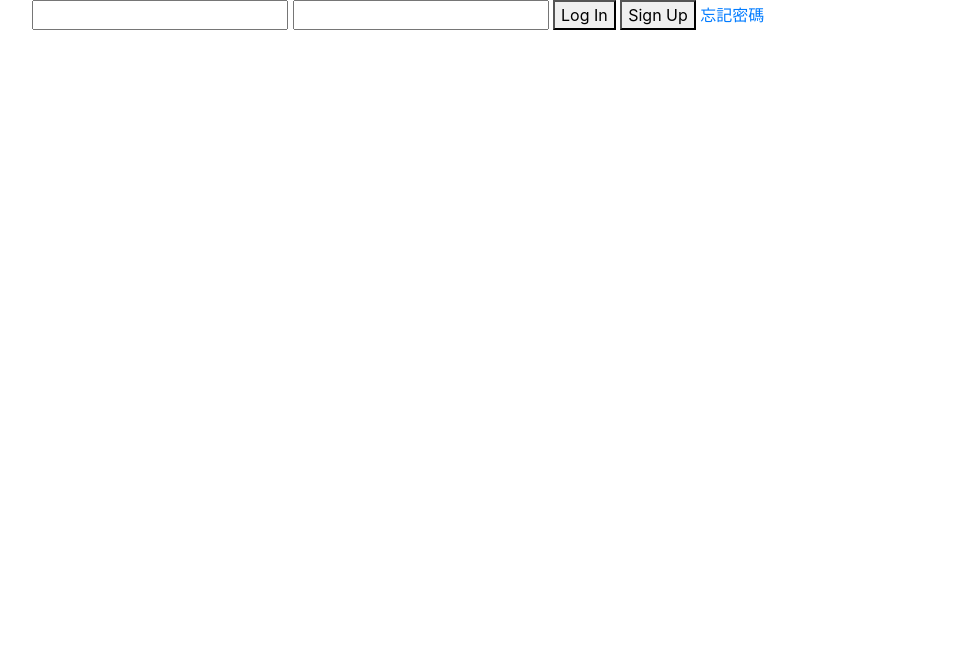
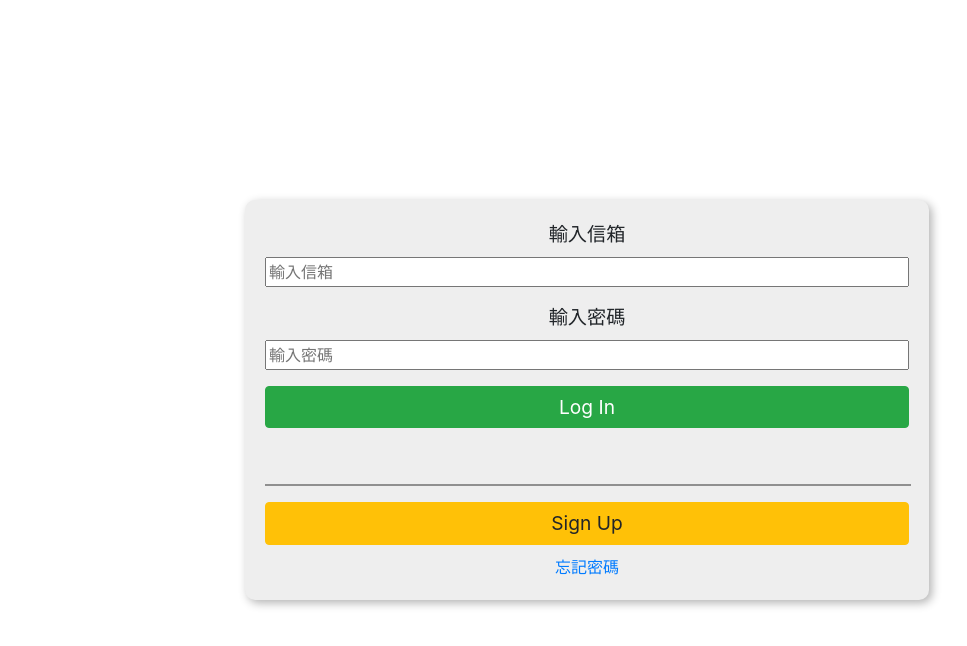
Before and after one commit to diyunhung/goodideas_0325, a plain HTML site: page login.html in a window 1280 px wide. Shown: the whole page, without its empty margins (53-1020 px from the left). Drawn offline with nearby package versions, Linux system fonts and the light colour scheme.

Commit message:
finish log in

```diff
--- a/css/style.css
+++ b/css/style.css
@@ -57,7 +57,67 @@
 /* ----------log in---------- */
 
 
+
+
+.container{
+    width: 100vw;
+    height: 100vh;
+    position: relative;
+}
+
 .login_page{
 
-    margin: 0 auto;
+    width: 60%;
+    height: 400px;
+
+    display: flex;
+    flex-direction: column;
+
+    text-align: center;
+
+    position: absolute;
+    top:0;
+    bottom: 0;
+    right: 0;
+    left: 0;
+    margin: auto;
+
+    padding: 20px;
+    background-color: #eee;
+    border-radius:10px ;
+    box-shadow: 3px 3px 10px rgba(0,0,0,0.3);
+
+
 }
+
+.login_form{
+    display: flex;
+    flex-direction: column;
+    margin-bottom: 40px;
+}
+
+
+.login_form label{
+    font-size: 1.2rem;
+}
+
+
+.login_form input{
+    margin-bottom: 16px;
+
+}
+
+.login_button{
+font-size: 1.2rem;
+}
+
+hr{
+    border: 1px solid #8f8f8f;
+    width: 100%;
+
+}
+
+.signup_button{
+    font-size: 1.2rem;
+    margin-bottom: 10px;
+    }
--- a/login.html
+++ b/login.html
@@ -7,7 +7,7 @@
 
     <!-- Bootstrap CSS -->
     <link rel="stylesheet" href="https://stackpath.bootstrapcdn.com/bootstrap/4.4.1/css/bootstrap.min.css" integrity="sha384-Vkoo8x4CGsO3+Hhxv8T/Q5PaXtkKtu6ug5TOeNV6gBiFeWPGFN9MuhOf23Q9Ifjh" crossorigin="anonymous">
-
+    <link rel="stylesheet" href="css/style.css">
     <title>log in</title>
   </head>
   <body>
@@ -15,11 +15,21 @@
     <div class="container">
 
         <section class="login_page">
-            <input type="text" class="input_email" name="mail">
-            <input type="text" class="input_password" name="password">
 
-            <button>Log In</button>
-            <button>Sign Up</button>
+            <form action="" class="login_form">
+                <label for="email">輸入信箱</label>
+                <input type="text" class="input_email" placeholder="輸入信箱" name="mail">
+
+                <label for="password">輸入密碼</label>
+                <input type="text" class="input_password" placeholder="輸入密碼" name="password">
+
+                <button type="submit" class="btn btn-success login_button">Log In</button>
+
+            </form>
+
+            <hr>
+
+            <button type="button" class="btn btn-warning signup_button">Sign Up</button>
 
             <a href="">忘記密碼</a>
 
```
